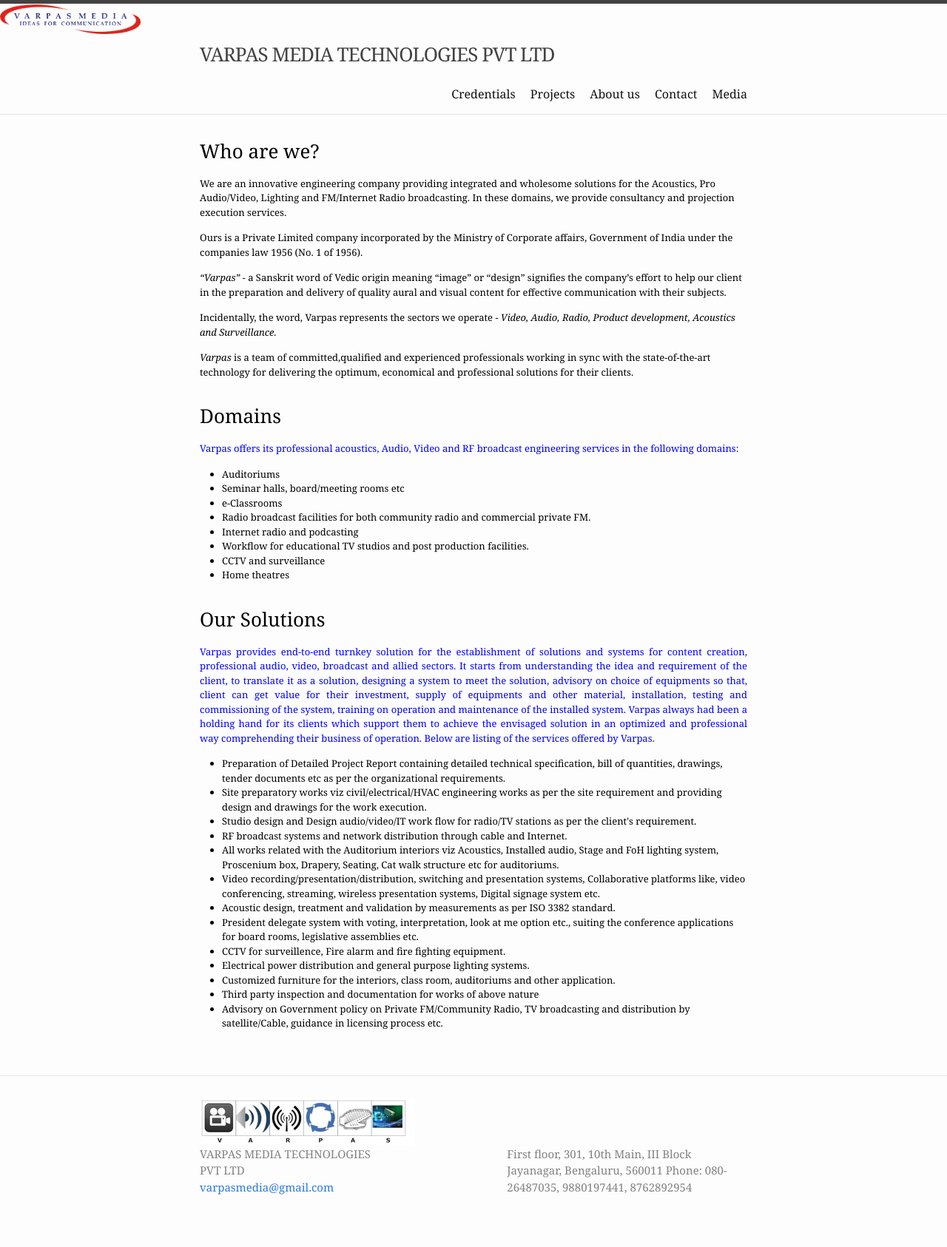
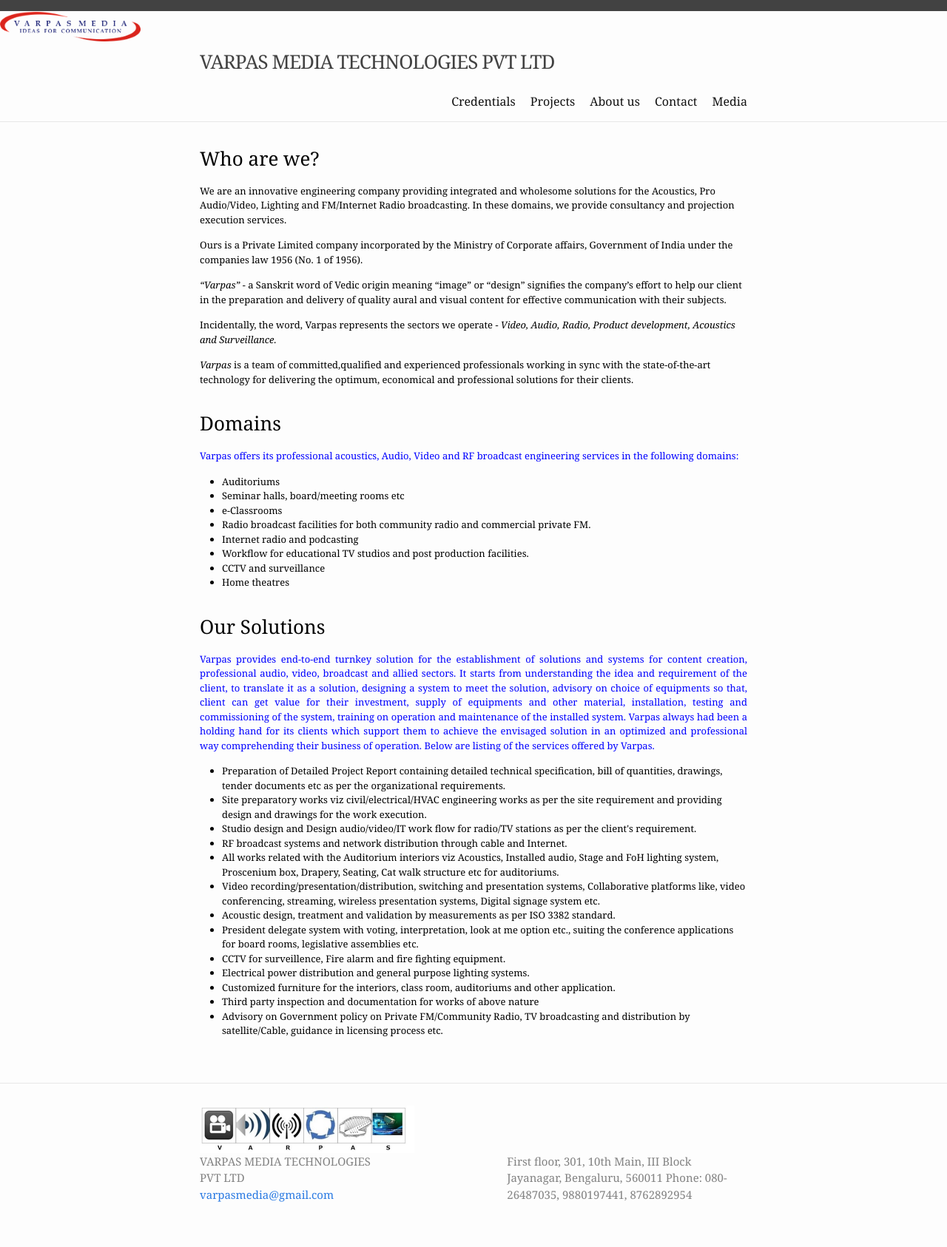
Before and after one commit to VarpasMedia/VarpasMedia.github.io, a Jekyll site: the page built from index.md, in a window 1280 px wide. Shown: the whole page at 74% size. Built offline with Jekyll 4.4.1, drawn with Linux system fonts in a browser that asks for light colours.

Commit message:
Update _layout.scss

```diff
--- a/_sass/minima/_layout.scss
+++ b/_sass/minima/_layout.scss
@@ -2,7 +2,7 @@
  * Site header
  */
 .site-header {
-  border-top: 5px solid $grey-color-dark;
+  border-top: 15px solid $grey-color-dark;
   border-bottom: 1px solid $grey-color-light;
   min-height: $spacing-unit * 1.865;
 
```
